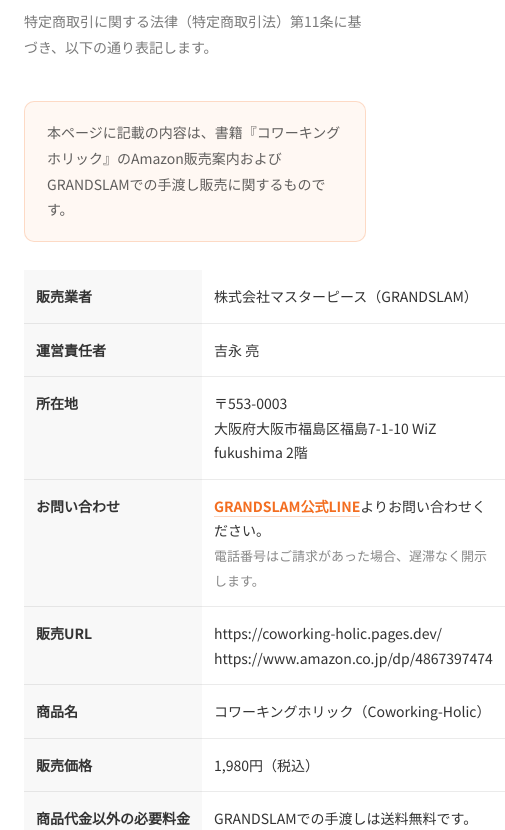
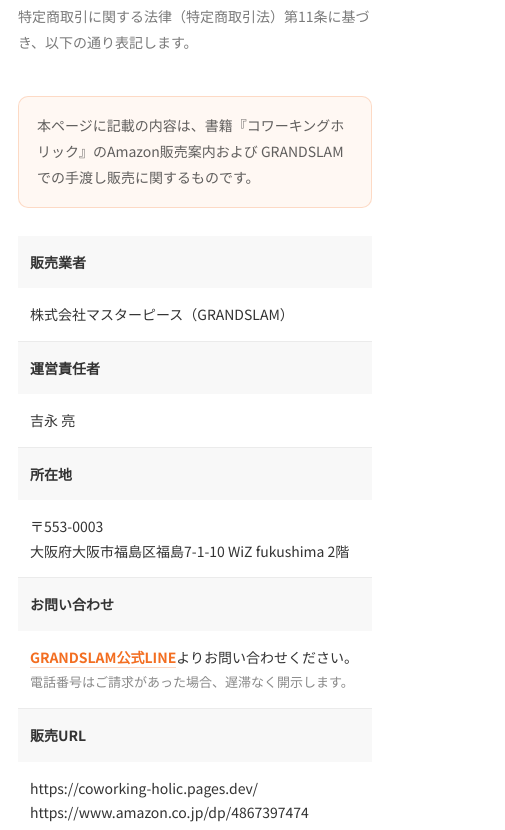
Before and after one commit to siu01/coworking-holic, a plain HTML site: page tokushoho.html in a window 390 px wide. Shown: the part 201-1031 px from the top of the page, 505 px wide, since content can reach past the window. Drawn offline with Linux system fonts and the light colour scheme.

Commit message:
Fix legal page mobile overflow

```diff
--- a/legal.css
+++ b/legal.css
@@ -1,7 +1,7 @@
 *, *::before, *::after { box-sizing: border-box; margin: 0; padding: 0; }
 :root { --orange: #F36E21; --graphite: #333333; --mist: #F8F8F8; --line: rgba(0,0,0,0.08); }
 body { font-family: 'Noto Sans JP', sans-serif; color: var(--graphite); background: #fff; }
-.container { max-width: 820px; margin: 0 auto; padding: 0 24px; }
+.container { width: 100%; max-width: 820px; margin: 0 auto; padding: 0 24px; }
 
 header {
   background: var(--graphite);
@@ -39,6 +39,11 @@
 }
 h2 { font-size: 20px; margin: 40px 0 14px; }
 p { font-size: 15px; line-height: 1.85; margin-bottom: 14px; }
+h1, h2, p, .note, .legal-list li, .legal-nav a, .header-logo, .back-link {
+  max-width: 100%;
+  overflow-wrap: anywhere;
+  word-break: break-word;
+}
 .lead {
   font-size: 14px;
   color: rgba(51,51,51,0.66);
@@ -46,7 +51,7 @@
   margin-bottom: 40px;
 }
 
-table { width: 100%; border-collapse: collapse; margin: 28px 0 40px; }
+table { width: 100%; border-collapse: collapse; table-layout: fixed; margin: 28px 0 40px; }
 th, td {
   padding: 18px 20px;
   border-bottom: 1px solid var(--line);
@@ -54,6 +59,8 @@
   line-height: 1.75;
   vertical-align: top;
   text-align: left;
+  overflow-wrap: anywhere;
+  word-break: normal;
 }
 th { width: 210px; background: var(--mist); font-weight: 700; white-space: nowrap; }
 td { background: #fff; }
@@ -64,6 +71,8 @@
   border: 1px solid rgba(243,110,33,0.22);
   border-radius: 10px;
   padding: 18px 22px;
+  width: 100%;
+  max-width: 100%;
   font-size: 14px;
   line-height: 1.85;
   color: rgba(51,51,51,0.78);
@@ -87,8 +96,24 @@
 }
 
 @media(max-width:600px) {
+  .container { padding: 0 18px; }
   .header-inner { align-items: flex-start; flex-direction: column; }
-  th { width: 118px; }
+  h1 { font-size: 24px; line-height: 1.35; }
+  h1, h2, p, .note, th, td, .legal-list li, .legal-nav a {
+    line-break: strict;
+    word-break: normal;
+  }
+  .note { padding: 16px 18px; }
+  table, tbody, tr, th, td { display: block; width: 100%; }
+  table { table-layout: auto; }
+  tr { border-bottom: 1px solid var(--line); }
+  th {
+    border-bottom: none;
+    padding-bottom: 6px;
+    white-space: normal;
+  }
+  td { padding-top: 0; border-bottom: none; }
+  tr:last-child { border-bottom: none; }
   th, td { padding: 14px 12px; font-size: 14px; }
   main { padding-top: 48px; }
 }
```
